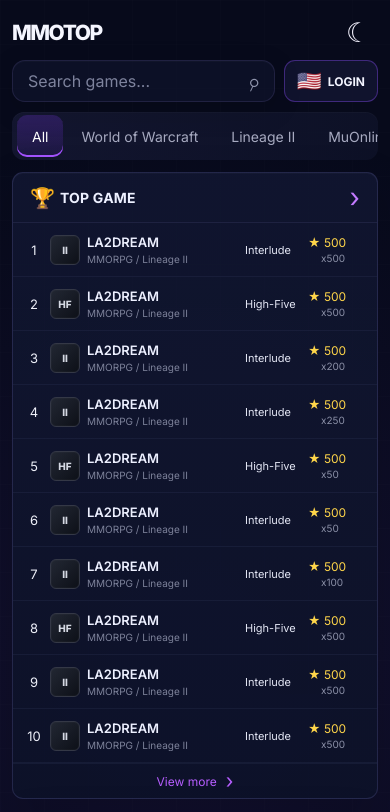
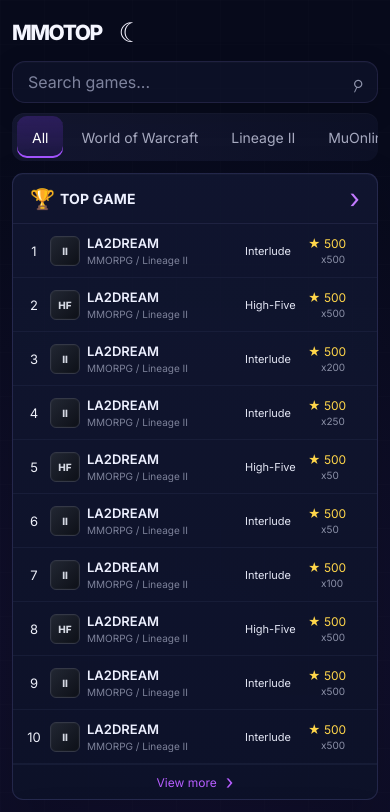
Before and after one commit to alisacorporation/mmotor, a Nuxt app: page / in a window 390 px wide. Shown: the top 812 px of the page. Built offline with nearby package versions, Linux system fonts and the light colour scheme.

Commit message:
Revert "Show search, language flag and login together on mobile"
This reverts commit c9408b8c8010b24ee62cbbb14e26b31b4b845be7.

```diff
--- a/app/assets/css/main.css
+++ b/app/assets/css/main.css
@@ -443,24 +443,14 @@ button:focus-visible, input:focus-visible { outline: 2px solid #9c5cff; outline-
 @media (max-width: 700px) {
   .site-shell { padding: 12px; }
   .topbar {
-    grid-template-columns: 1fr auto;
-    grid-template-rows: auto auto;
-    grid-template-areas:
-      "brand  theme"
-      "search login";
-    gap: 8px 9px;
+    grid-template-columns: auto 38px 1fr;
+    gap: 9px;
     height: auto;
     margin-bottom: 10px;
   }
-  .brand { grid-area: brand; font-size: 21px; }
-  .theme-button { grid-area: theme; justify-self: end; }
-  .search-box { grid-area: search; }
-  .login-button {
-    grid-area: login;
-    padding: 0 12px;
-    gap: 6px;
-    font-size: 12px;
-  }
+  .brand { font-size: 21px; }
+  .login-button { display: none; }
+  .search-box { grid-column: 1 / -1; grid-row: 2; }
   .category-bar { margin-bottom: 12px; }
   .category { padding-inline: 15px; }
   .game-row,
```
